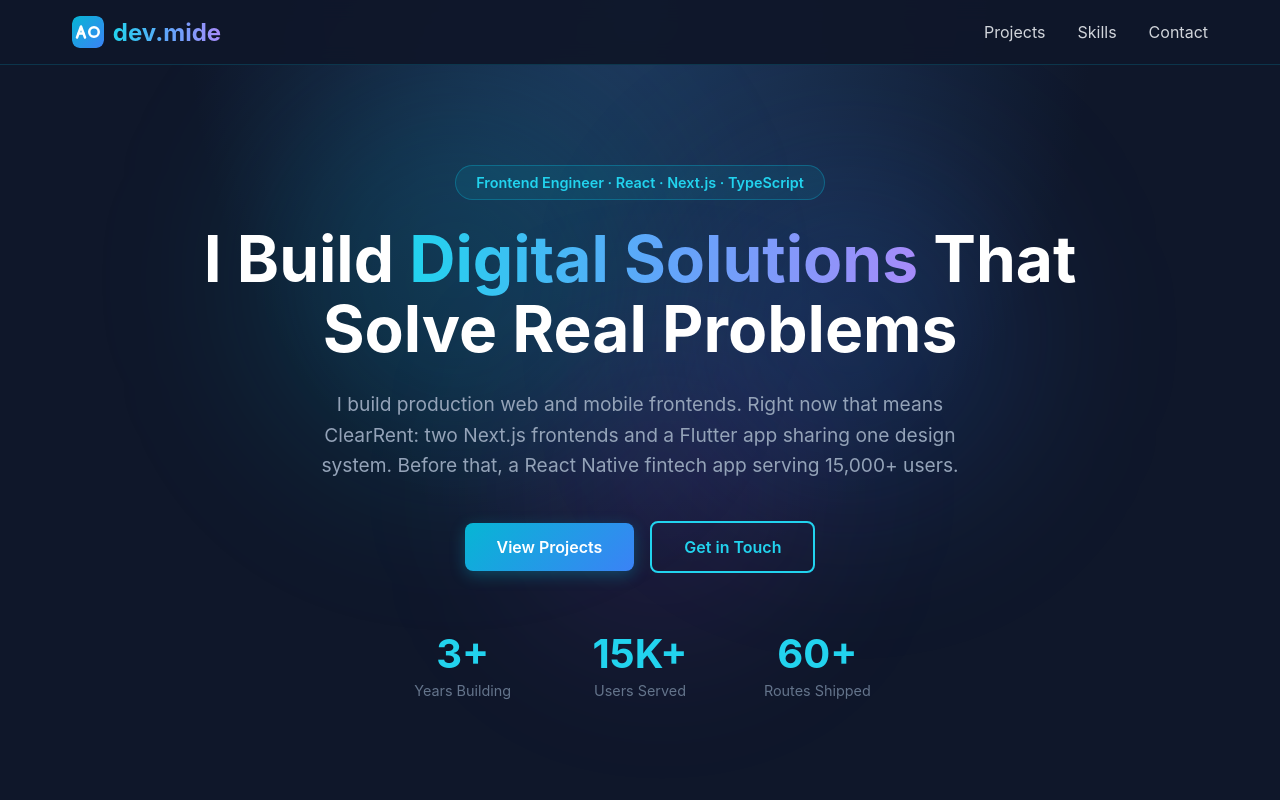
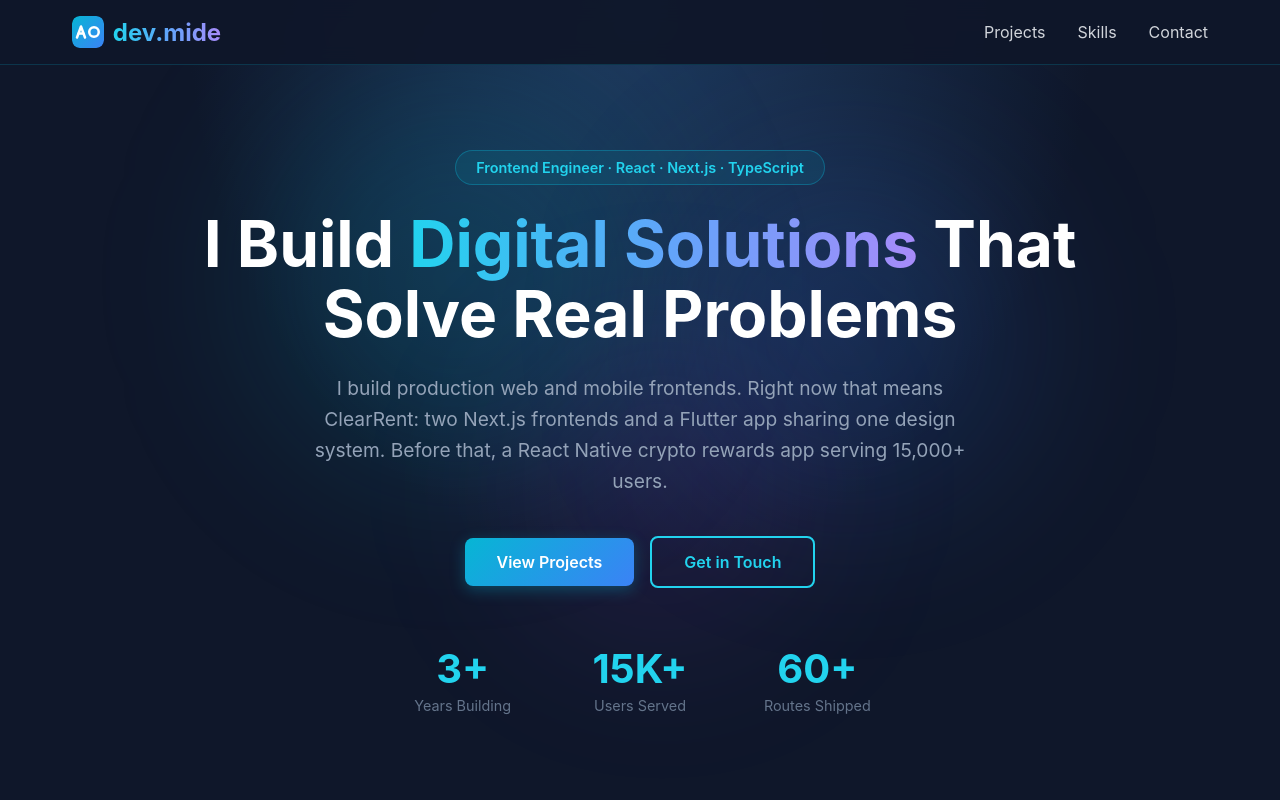
Before and after one commit to pinkarray/mide-portfolio, a Next.js app: page / in a window 1280 px wide. Shown: the top 800 px of the page. Built offline with nearby package versions, Linux system fonts and the light colour scheme.

Commit message:
Describe Haven as a crypto rewards app, not fintech

```diff
--- a/components/Hero.tsx
+++ b/components/Hero.tsx
@@ -22,8 +22,8 @@ export default function Hero() {
 
         <p className={styles.subtitle}>
           I build production web and mobile frontends. Right now that means ClearRent: two Next.js
-          frontends and a Flutter app sharing one design system. Before that, a React Native fintech
-          app serving 15,000+ users.
+          frontends and a Flutter app sharing one design system. Before that, a React Native crypto
+          rewards app serving 15,000+ users.
         </p>
 
         <div className={styles.actions}>
```
